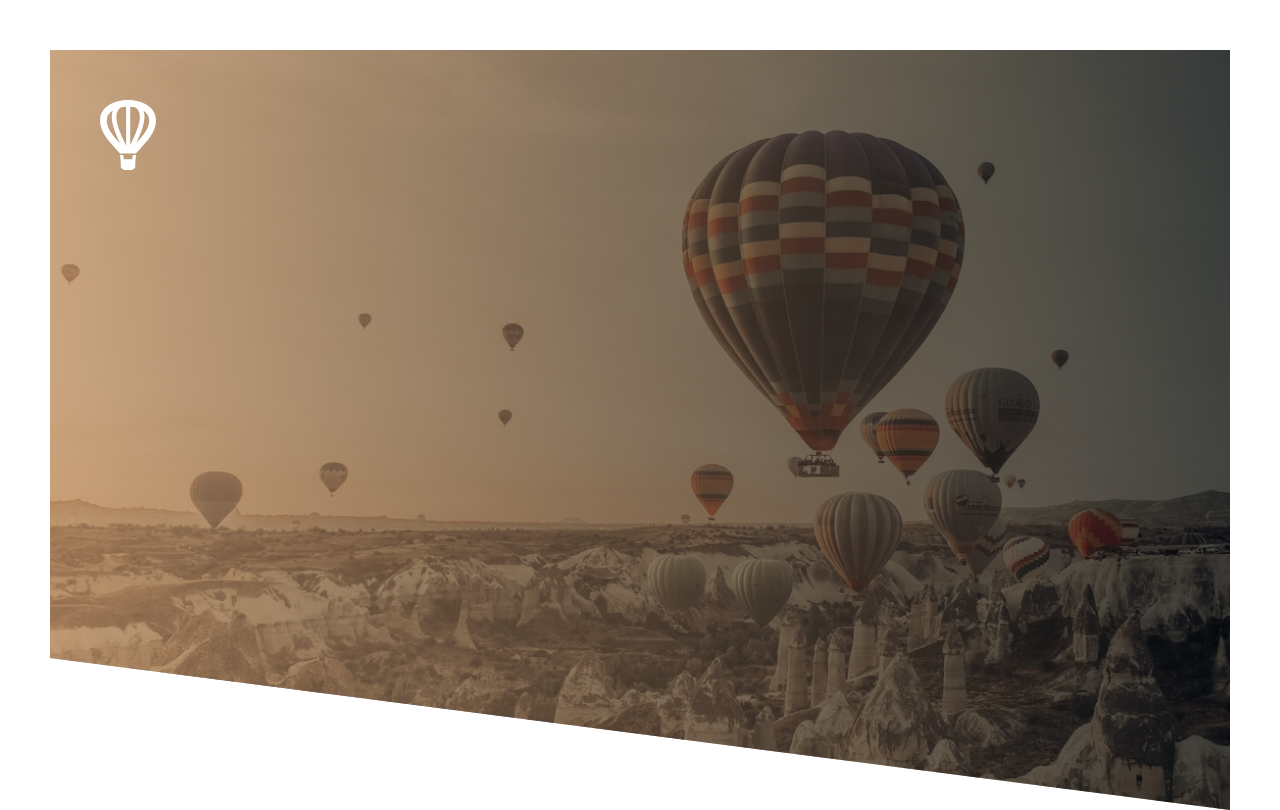
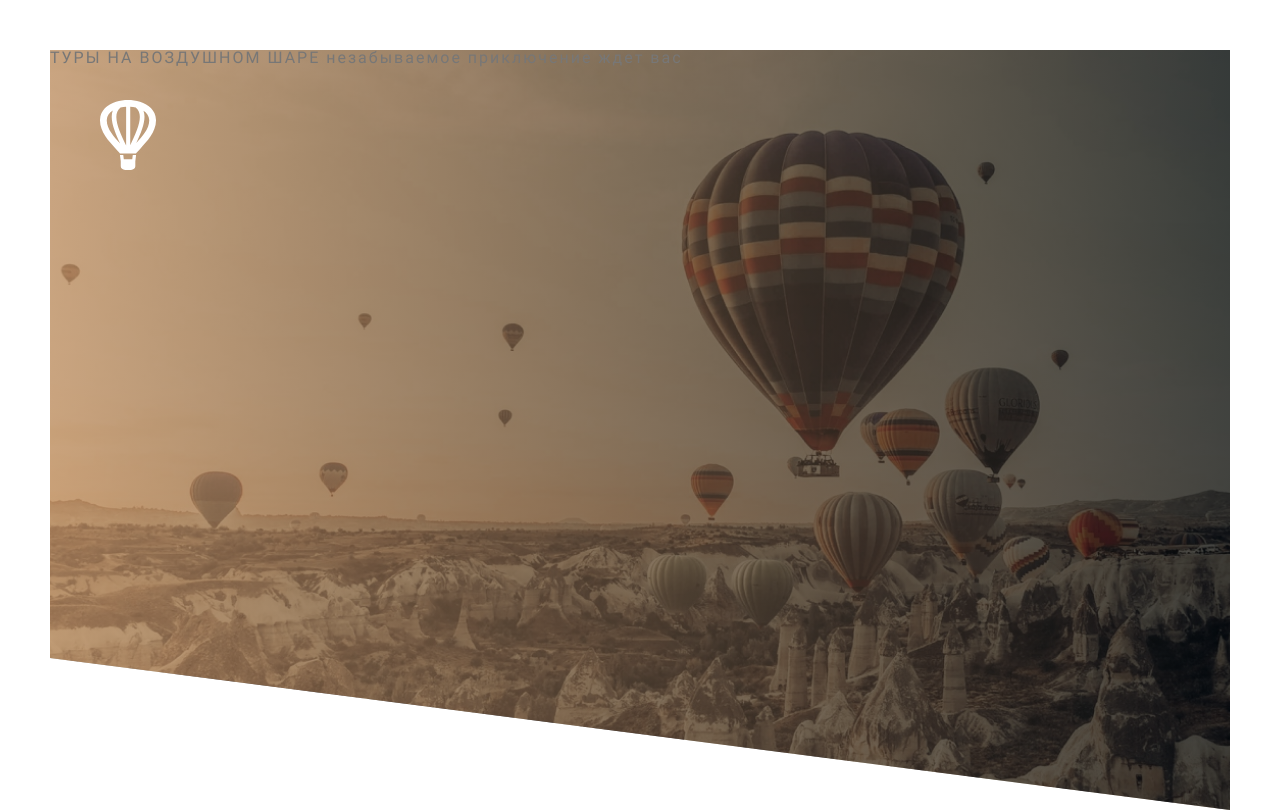
Before and after one commit to smiqie/Landing-Page-Balloon-Tour, a plain HTML site: page index.html in a window 1280 px wide. Drawn offline with Linux system fonts and the light colour scheme.

Commit message:
add title

```diff
--- a/index.html
+++ b/index.html
@@ -10,8 +10,12 @@
     <div class="container">
         <header class="header">
             <img src="./src/icons/Icon-logo.svg" alt="" class="header__logo" title="Home" height="70" width="56">
-            <div class="header__wrap">
-                <h1 class="header__title"></h1>
+
+            <div class="header__box">
+                <h1 class="title-first">
+                    <span class="title-first__main">ТУРЫ НА ВОЗДУШНОМ ШАРЕ</span>
+                    <span class="title-first__secondary">незабываемое приключение ждет вас</span>
+                </h1>
             </div>
         </header>
     </div>
```
